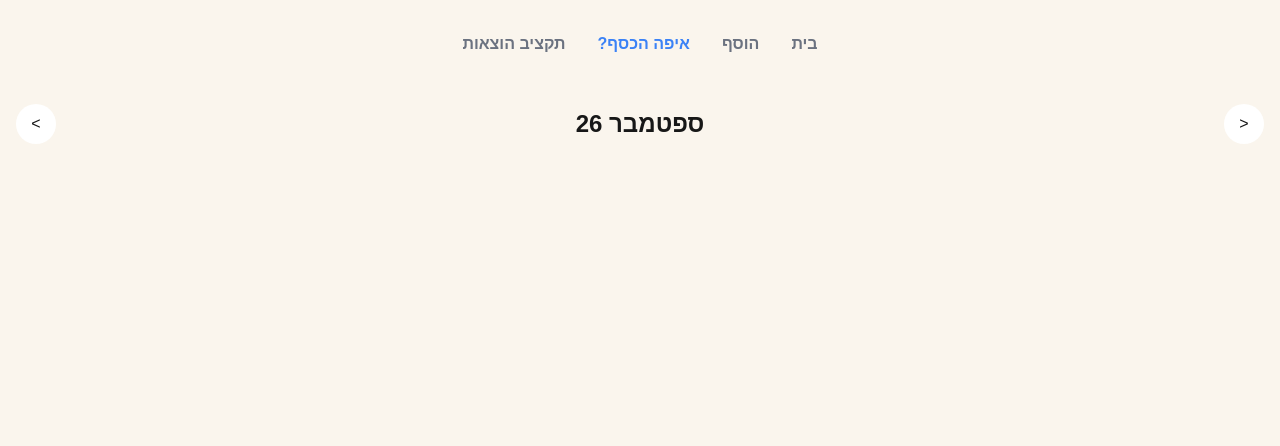
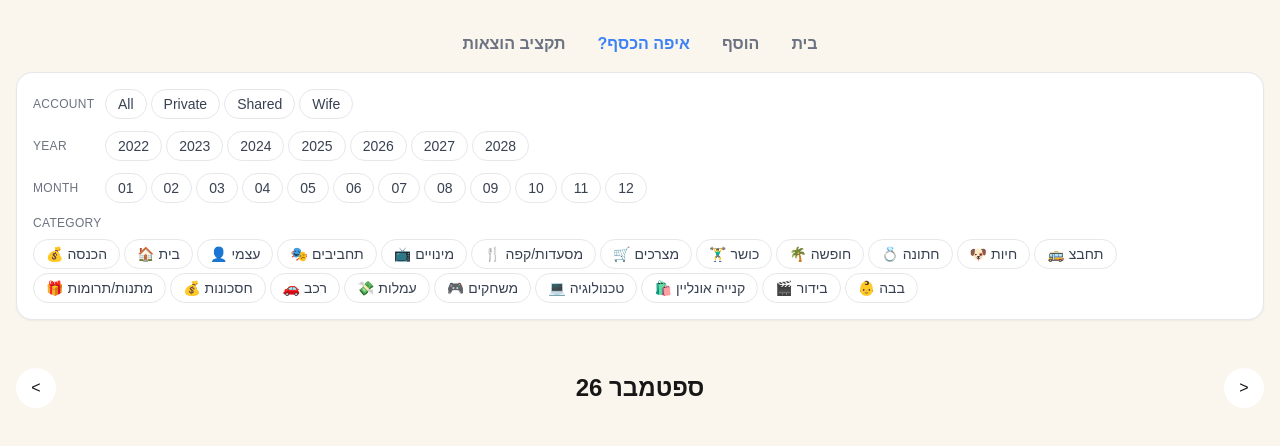
Before and after one commit to EliranSun/expenses-next, a Next.js app: page /money in a window 1280 px wide. Shown: the top 446 px of the page. Built offline with nearby package versions, Linux system fonts and the light colour scheme; no server answers; the database is empty.

Commit message:
Add filter controls to /money page
Mirrors the homepage filter UX: floating bottom sheet on mobile and
inline filter card on desktop. Category selections now filter the
month's expenses before aggregation, and prev/next month links
preserve account and category params.

```diff
--- /dev/null
+++ b/src/app/money/MoneyFilters.jsx
@@ -0,0 +1,39 @@
+'use client';
+
+import { Suspense } from 'react';
+import { useSearchParams } from 'next/navigation';
+import { BottomSheet } from '@/components/molecules/BottomSheet';
+import { Navbar } from '@/components/molecules/navbar';
+
+function MoneyFiltersInner() {
+    const searchParams = useSearchParams();
+    const hasActiveFilter = Boolean(
+        searchParams.get('account') ||
+            searchParams.get('category') ||
+            searchParams.get('year') ||
+            searchParams.get('month')
+    );
+
+    return (
+        <>
+            <div className="md:hidden">
+                <BottomSheet hasIndicator={hasActiveFilter}>
+                    <Navbar />
+                </BottomSheet>
+            </div>
+            <div
+                dir="ltr"
+                className="hidden md:block mb-4 bg-white dark:bg-gray-900 border border-gray-200 dark:border-gray-700 rounded-2xl p-4 shadow-sm">
+                <Navbar />
+            </div>
+        </>
+    );
+}
+
+export function MoneyFilters() {
+    return (
+        <Suspense fallback={null}>
+            <MoneyFiltersInner />
+        </Suspense>
+    );
+}
--- a/src/app/money/page.js
+++ b/src/app/money/page.js
@@ -5,6 +5,7 @@ import { format, addMonths, subMonths } from "date-fns";
 import { he } from "date-fns/locale";
 import Link from "next/link";
 import { MoneyClientSections } from "./MoneyClientSections";
+import { MoneyFilters } from "./MoneyFilters";
 
 const getData = (expenses, targetYear, targetMonth) => {
     const expensesByMonth = groupExpensesByMonth(expenses);
@@ -21,29 +22,45 @@ const getData = (expenses, targetYear, targetMonth) => {
 export default async function MoneyPage({ searchParams }) {
     const defaultYear = new Date().getFullYear().toString().slice(2);
     const defaultMonth = new Date().getMonth() + 1;
-    const { year = defaultYear, month = defaultMonth, account } = await searchParams;
+    const { year = defaultYear, month = defaultMonth, account, category } = await searchParams;
     const existingExpenses = await fetchExpenses({
         year,
         account,
         month: Number(month) < 10 ? `0${Number(month)}` : Number(month),
     });
 
-    const data = getData(existingExpenses, year, month);
+    const selectedCategories = category ? category.split(',') : [];
+    const filteredExpenses = selectedCategories.length > 0
+        ? existingExpenses.filter((expense) => selectedCategories.includes(expense.category))
+        : existingExpenses;
+
+    const data = getData(filteredExpenses, year, month);
 
     const currentDate = new Date(2000 + Number(year), Number(month) - 1);
     const nextDate = addMonths(currentDate, 1);
     const prevDate = subMonths(currentDate, 1);
 
+    const buildMonthHref = (target) => {
+        const params = new URLSearchParams({
+            year: format(target, "yy"),
+            month: String(target.getMonth() + 1),
+        });
+        if (account) params.set("account", account);
+        if (category) params.set("category", category);
+        return `/money?${params.toString()}`;
+    };
+
     return (
         <div className="p-4 max-w-screen-2xl mx-auto" dir="rtl">
             <MainNavBar />
+            <MoneyFilters />
             <div key={year}>
                 <div
                     className="w-full my-8"
                     key={`${year}-${month}`}>
                     <div className="sticky top-0 z-10 py-4 flex items-center w-full justify-between">
                         <Link
-                            href={`/money?year=${format(prevDate, "yy")}&month=${prevDate.getMonth() + 1}`}
+                            href={buildMonthHref(prevDate)}
                             className="bg-white rounded-full size-10 flex items-center justify-center">
                             {"<"}
                         </Link>
@@ -51,7 +68,7 @@ export default async function MoneyPage({ searchParams }) {
                             {format(currentDate, "LLLL yy", { locale: he })}
                         </h2>
                         <Link
-                            href={`/money?year=${format(nextDate, "yy")}&month=${nextDate.getMonth() + 1}`}
+                            href={buildMonthHref(nextDate)}
                             className="bg-white rounded-full size-10 flex items-center justify-center">
                             {">"}
                         </Link>
```
